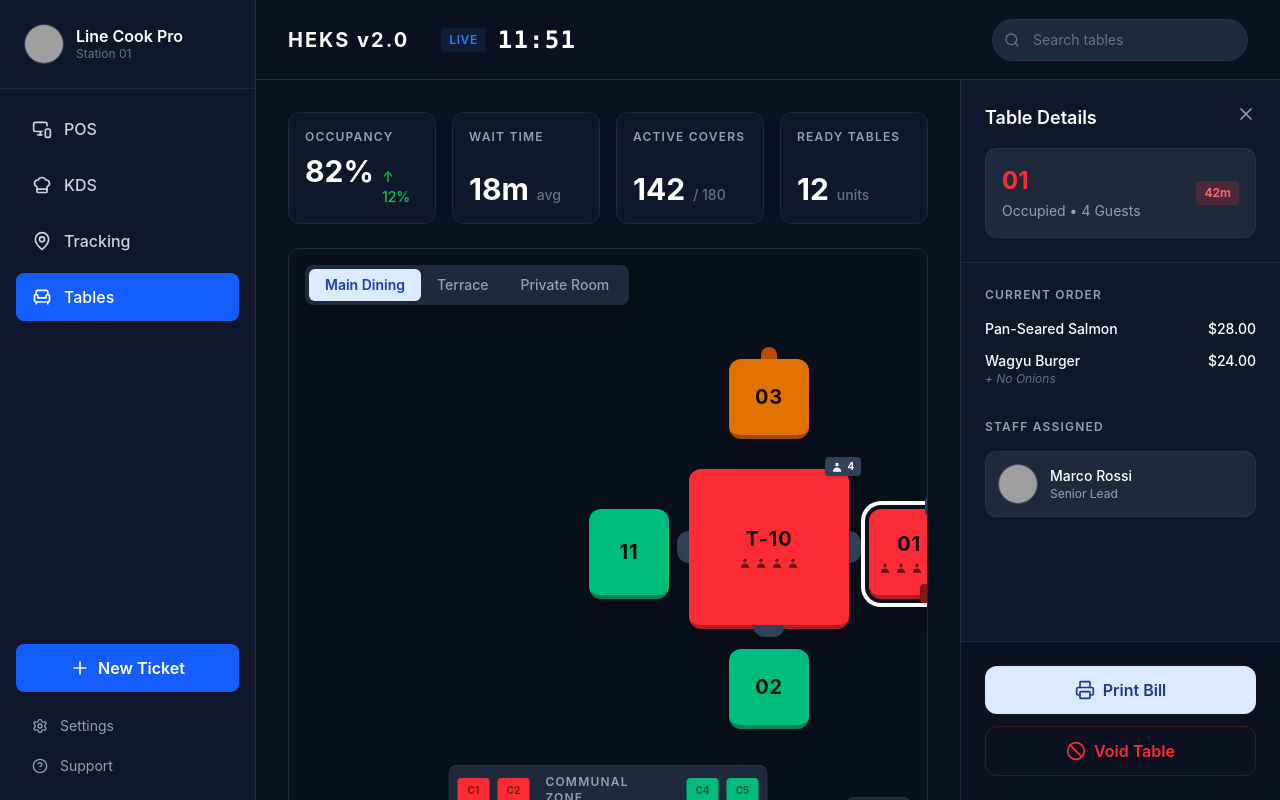
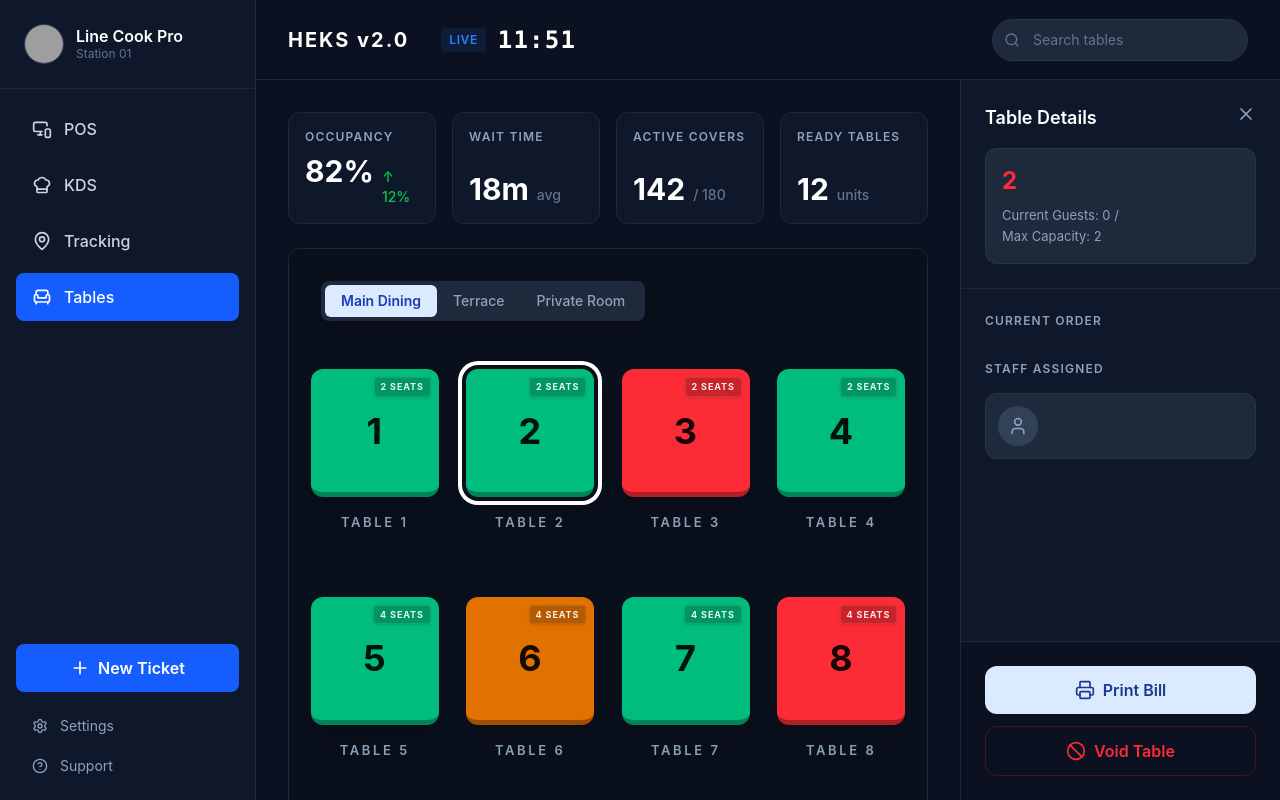
Before and after one commit to VathanaProgrammer/ui-rest, a Vue app: page /tables in a window 1280 px wide. Built offline with nearby package versions, Linux system fonts and the light colour scheme; grey boxes are pictures that could not be loaded.

Commit message:
style: redesign table map to grid layout with seating capacity

```diff
--- a/src/components/tables/TableDetailsSidebar.vue
+++ b/src/components/tables/TableDetailsSidebar.vue
@@ -28,7 +28,10 @@ defineEmits(['close']);
         <div class="bg-[#1e293b] rounded-xl p-4 flex justify-between items-center border border-slate-700/50">
           <div>
             <div class="text-red-500 font-bold text-2xl mb-1">{{ table.number }}</div>
-            <div class="text-slate-400 text-sm">{{ table.status === 'occupied' ? 'Occupied' : 'Wait' }} • {{ table.guests }} Guests</div>
+            <div class="text-slate-400 text-[13px] leading-relaxed mt-2">
+              <div>Current Guests: {{ table.guests || 0 }} /</div>
+              <div>Max Capacity: {{ table.capacity }}</div>
+            </div>
           </div>
           <div v-if="table.waitTime" class="bg-red-500/20 text-red-400 text-xs font-bold px-2 py-1 rounded">
             {{ table.waitTime }}m
--- a/src/components/tables/TableMap.vue
+++ b/src/components/tables/TableMap.vue
@@ -20,76 +20,40 @@ const getBgColor = (status: string) => {
 </script>
 
 <template>
-  <div class="relative w-full h-[600px] border border-[#1e293b] rounded-xl overflow-hidden bg-[#0a0f1c]">
+  <div class="relative w-full h-[600px] border border-[#1e293b] rounded-xl overflow-y-auto bg-[#0a0f1c] p-8 flex flex-col items-center">
     <!-- Top Filter Tabs -->
-    <div class="absolute top-4 left-4 bg-[#1e293b] rounded-lg p-1 flex shadow-lg">
+    <div class="self-start bg-[#1e293b] rounded-lg p-1 flex shadow-lg mb-12">
       <button class="bg-blue-100 text-blue-800 px-4 py-1.5 rounded-md text-sm font-semibold">Main Dining</button>
       <button class="text-slate-400 px-4 py-1.5 rounded-md text-sm font-medium hover:text-white transition-colors">Terrace</button>
       <button class="text-slate-400 px-4 py-1.5 rounded-md text-sm font-medium hover:text-white transition-colors">Private Room</button>
     </div>
 
-    <!-- The Tables -->
-    <button
+    <!-- The Tables Grid -->
+    <div class="grid grid-cols-4 gap-x-12 gap-y-16 max-w-4xl w-full mx-auto">
+      <div
         v-for="table in tables"
         :key="table.id"
+        class="flex flex-col items-center"
+      >
+        <button
           @click="$emit('select', table)"
-      class="absolute rounded-xl flex flex-col items-center justify-center transition-transform hover:scale-105 shadow-xl border-b-4 border-black/30 text-black font-bold tracking-wider"
+          class="relative w-32 h-32 rounded-xl flex items-center justify-center transition-transform hover:scale-105 shadow-xl border-b-[5px] border-black/30 text-black font-bold tracking-wider"
           :class="[
             getBgColor(table.status),
             selectedTableId === table.id ? 'ring-4 ring-white ring-offset-4 ring-offset-[#0a0f1c]' : ''
           ]"
-      :style="{
-        left: `${table.x}px`,
-        top: `${table.y}px`,
-        width: `${table.width}px`,
-        height: `${table.height}px`,
-      }"
         >
-      <!-- Optional top indicator (e.g. lamp or chair) -->
-      <div v-if="table.number === '03'" class="absolute -top-3 w-4 h-3 bg-amber-700 rounded-t-full"></div>
-
-      <!-- Guest indicators (chairs) left -->
-      <div v-if="table.number === 'T-10'" class="absolute -left-3 top-1/2 -translate-y-1/2 w-3 h-8 bg-slate-700 rounded-l-full"></div>
-      <!-- Guest indicators (chairs) right -->
-      <div v-if="table.number === 'T-10'" class="absolute -right-3 top-1/2 -translate-y-1/2 w-3 h-8 bg-slate-700 rounded-r-full"></div>
-      <!-- Guest indicators (chairs) bottom -->
-      <div v-if="table.number === 'T-10'" class="absolute -bottom-3 left-1/2 -translate-x-1/2 w-8 h-3 bg-slate-700 rounded-b-full"></div>
-
-      <!-- Guests count badge -->
-      <div v-if="table.guests" class="absolute -top-3 -right-3 bg-slate-700 text-white text-[10px] px-1.5 py-0.5 rounded shadow flex items-center gap-1">
-        <svg xmlns="http://www.w3.org/2000/svg" class="h-3 w-3" viewBox="0 0 20 20" fill="currentColor">
-          <path fill-rule="evenodd" d="M10 9a3 3 0 100-6 3 3 0 000 6zm-7 9a7 7 0 1114 0H3z" clip-rule="evenodd" />
-        </svg>
-        {{ table.guests }}
+          <!-- Seats Badge -->
+          <div class="absolute top-2 right-2 px-1.5 py-0.5 rounded shadow text-[9px] font-bold tracking-widest text-white/90 bg-black/20 uppercase backdrop-blur-sm border border-white/10">
+            {{ table.capacity }} SEATS
           </div>
 
-      <!-- Wait time badge -->
-      <div v-if="table.waitTime" class="absolute -bottom-2 -right-2 bg-red-900 text-white text-[10px] px-1.5 py-0.5 rounded shadow font-bold">
-        {{ table.waitTime }}m
-      </div>
-
-      <span class="text-xl opacity-90">{{ table.number }}</span>
-      <div v-if="table.status === 'occupied' && table.guests" class="flex gap-1 mt-1 opacity-60">
-        <svg v-for="i in table.guests" :key="i" xmlns="http://www.w3.org/2000/svg" class="h-3 w-3" viewBox="0 0 20 20" fill="currentColor">
-          <path fill-rule="evenodd" d="M10 9a3 3 0 100-6 3 3 0 000 6zm-7 9a7 7 0 1114 0H3z" clip-rule="evenodd" />
-        </svg>
-      </div>
+          <!-- Table Number -->
+          <span class="text-4xl opacity-90">{{ table.number }}</span>
         </button>
 
-    <!-- Communal Zone Indicator (Bottom) -->
-    <div class="absolute bottom-8 left-1/2 -translate-x-1/2 bg-[#1e293b] rounded-lg p-2 flex items-center gap-2 border border-slate-700/50">
-      <div class="w-8 h-6 bg-red-500 rounded text-[10px] font-bold text-center leading-6 text-black/50">C1</div>
-      <div class="w-8 h-6 bg-red-500 rounded text-[10px] font-bold text-center leading-6 text-black/50">C2</div>
-      <span class="text-slate-400 text-xs font-semibold px-2 uppercase tracking-widest">Communal Zone</span>
-      <div class="w-8 h-6 bg-emerald-500 rounded text-[10px] font-bold text-center leading-6 text-black/50">C4</div>
-      <div class="w-8 h-6 bg-emerald-500 rounded text-[10px] font-bold text-center leading-6 text-black/50">C5</div>
-    </div>
-
-    <!-- Legend -->
-    <div class="absolute bottom-4 right-4 bg-[#1e293b] rounded-lg p-2 flex gap-4 border border-slate-700/50">
-       <div class="flex items-center gap-2">
-         <div class="w-3 h-3 rounded-full bg-emerald-500"></div>
-         <span class="text-slate-400 text-xs">Avail</span>
+        <!-- Table Label -->
+        <span class="mt-4 text-slate-400 text-[13px] font-semibold tracking-[0.2em] uppercase">Table {{ table.number }}</span>
       </div>
     </div>
   </div>
--- a/src/types/index.ts
+++ b/src/types/index.ts
@@ -12,16 +12,11 @@ export interface Table {
   number: string;
   status: TableStatus;
   guests?: number;
+  capacity: number;
   waitTime?: number; // in minutes
   currentOrder?: OrderItem[];
   staffAssigned?: {
     name: string;
     role: string;
   };
-  // Position properties for the absolute map layout
-  x?: number;
-  y?: number;
-  width?: number;
-  height?: number;
-  shape?: 'square' | 'circle' | 'rectangle';
 }
--- a/src/views/TablesView.vue
+++ b/src/views/TablesView.vue
@@ -6,65 +6,22 @@ import TableDetailsSidebar from '../components/tables/TableDetailsSidebar.vue';
 import type { Table } from '../types';
 
 const mockTables: Table[] = [
-  {
-    id: 't-10',
-    number: 'T-10',
-    status: 'occupied',
-    guests: 4,
-    x: 400,
-    y: 220,
-    width: 160,
-    height: 160,
-    currentOrder: [
-      { id: '1', name: 'Ribeye Steak 12oz', price: 45.00, notes: 'Medium Rare' },
-      { id: '2', name: 'Truffle Fries', price: 12.00 },
-      { id: '3', name: 'House Pinot Noir', price: 18.00 },
-    ],
-    staffAssigned: { name: 'Sarah J.', role: 'Server' }
-  },
-  {
-    id: 't-01',
-    number: '01',
-    status: 'occupied',
-    guests: 4,
-    waitTime: 42,
-    x: 580,
-    y: 260,
-    width: 80,
-    height: 90,
-    currentOrder: [
+  { id: 't-01', number: '1', status: 'available', capacity: 2 },
+  { id: 't-02', number: '2', status: 'available', capacity: 2 },
+  { id: 't-03', number: '3', status: 'occupied', capacity: 2, guests: 2, currentOrder: [
       { id: '1', name: 'Pan-Seared Salmon', price: 28.00 },
       { id: '2', name: 'Wagyu Burger', price: 24.00, notes: 'No Onions' },
-    ],
-    staffAssigned: { name: 'Marco Rossi', role: 'Senior Lead' }
+    ], staffAssigned: { name: 'Marco Rossi', role: 'Senior Lead' }
   },
-  {
-    id: 't-03',
-    number: '03',
-    status: 'wait',
-    x: 440,
-    y: 110,
-    width: 80,
-    height: 80,
-  },
-  {
-    id: 't-11',
-    number: '11',
-    status: 'available',
-    x: 300,
-    y: 260,
-    width: 80,
-    height: 90,
-  },
-  {
-    id: 't-02',
-    number: '02',
-    status: 'available',
-    x: 440,
-    y: 400,
-    width: 80,
-    height: 80,
-  },
+  { id: 't-04', number: '4', status: 'available', capacity: 2 },
+  { id: 't-05', number: '5', status: 'available', capacity: 4 },
+  { id: 't-06', number: '6', status: 'wait', capacity: 4, waitTime: 15 },
+  { id: 't-07', number: '7', status: 'available', capacity: 4 },
+  { id: 't-08', number: '8', status: 'occupied', capacity: 4, guests: 4 },
+  { id: 't-09', number: '9', status: 'available', capacity: 6 },
+  { id: 't-10', number: '10', status: 'available', capacity: 6 },
+  { id: 't-11', number: '11', status: 'available', capacity: 6 },
+  { id: 't-12', number: '12', status: 'wait', capacity: 6, waitTime: 20 },
 ];
 
 const selectedTable = ref<Table | null>(mockTables[1]); // Pre-select T-01 to match mockup
```
Lines whose indentation alone changed are shown as unchanged.
